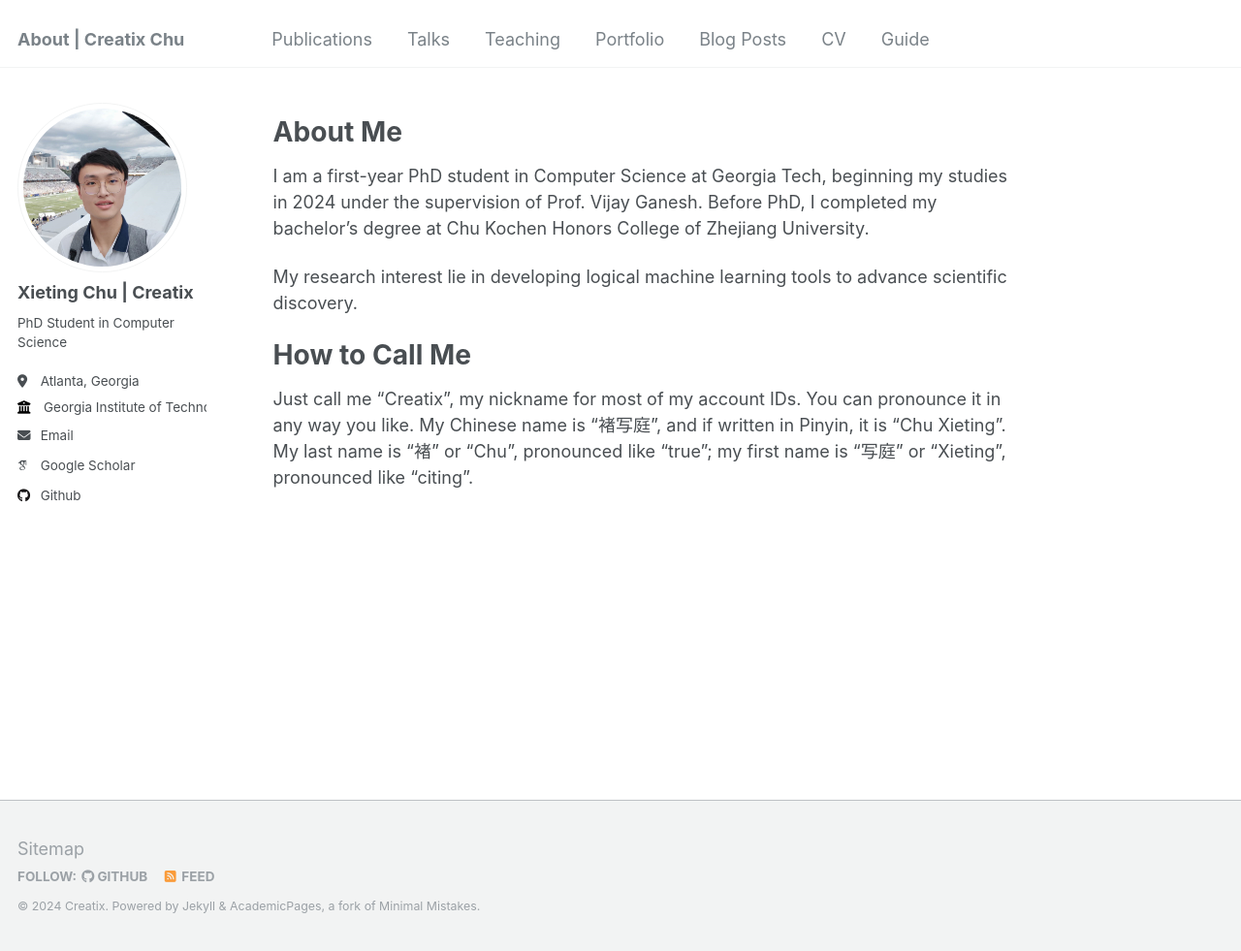
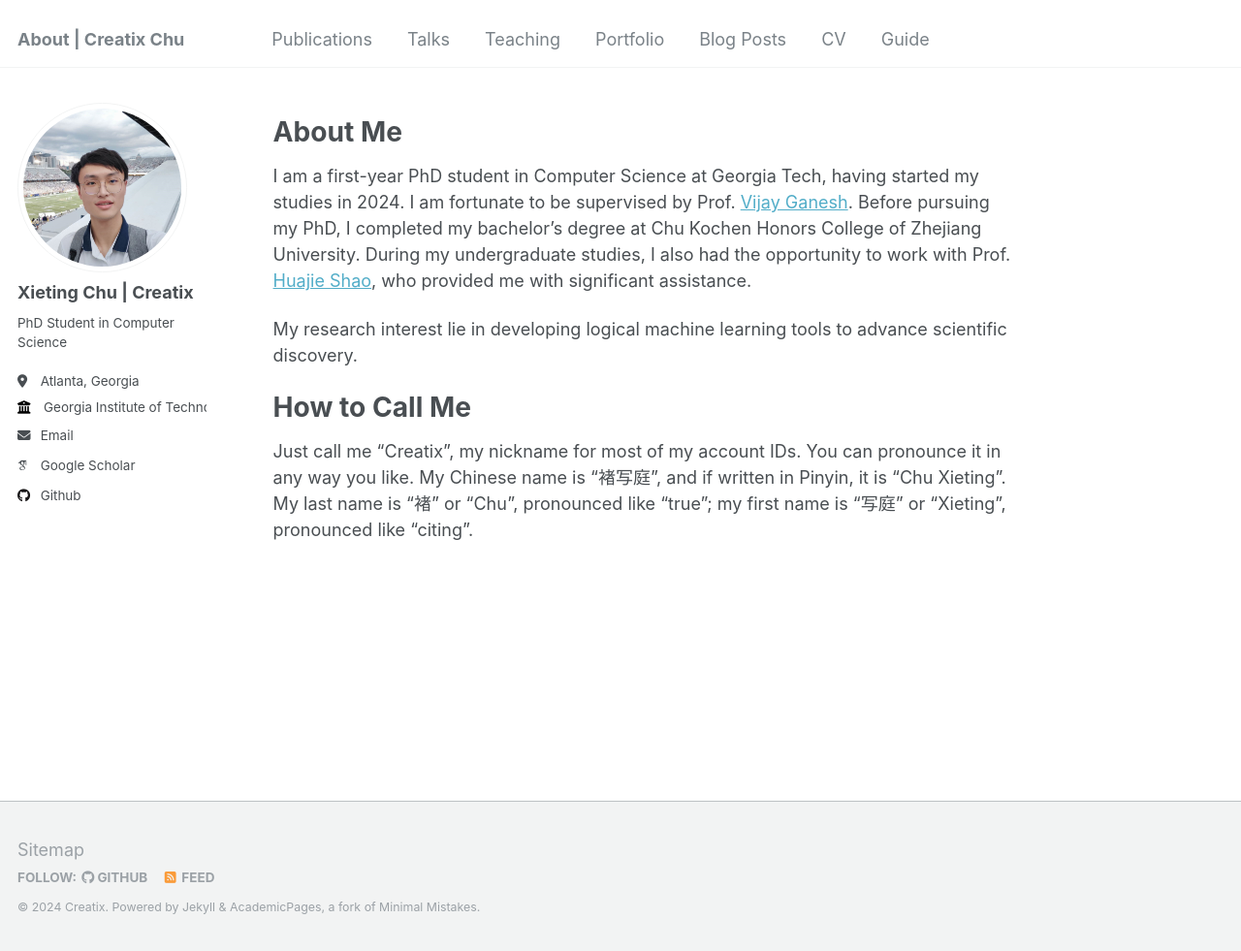
Before and after one commit to CreatixChu/CreatixChu.github.io, a Jekyll site: the page built from _pages/about.md, in a window 1280 px wide and 981 px high. Shown: the whole window at 97% size. Built offline with Jekyll 4.4.1, drawn with Linux system fonts in a browser that asks for light colours; some web fonts are replaced.

Commit message:
add prof link in about me

```diff
--- a/_pages/about.md
+++ b/_pages/about.md
@@ -9,7 +9,8 @@ redirect_from:
 
 About Me
 =====
-I am a first-year PhD student in Computer Science at Georgia Tech, beginning my studies in 2024 under the supervision of Prof. Vijay Ganesh. Before PhD, I completed my bachelor's degree at Chu Kochen Honors College of Zhejiang University.
+
+I am a first-year PhD student in Computer Science at Georgia Tech, having started my studies in 2024. I am fortunate to be supervised by Prof. [Vijay Ganesh](https://vganesh1.github.io). Before pursuing my PhD, I completed my bachelor's degree at Chu Kochen Honors College of Zhejiang University. During my undergraduate studies, I also had the opportunity to work with Prof. [Huajie Shao](https://shj1987.github.io), who provided me with significant assistance.
 
 My research interest lie in developing logical machine learning tools to advance scientific discovery.
 
```
